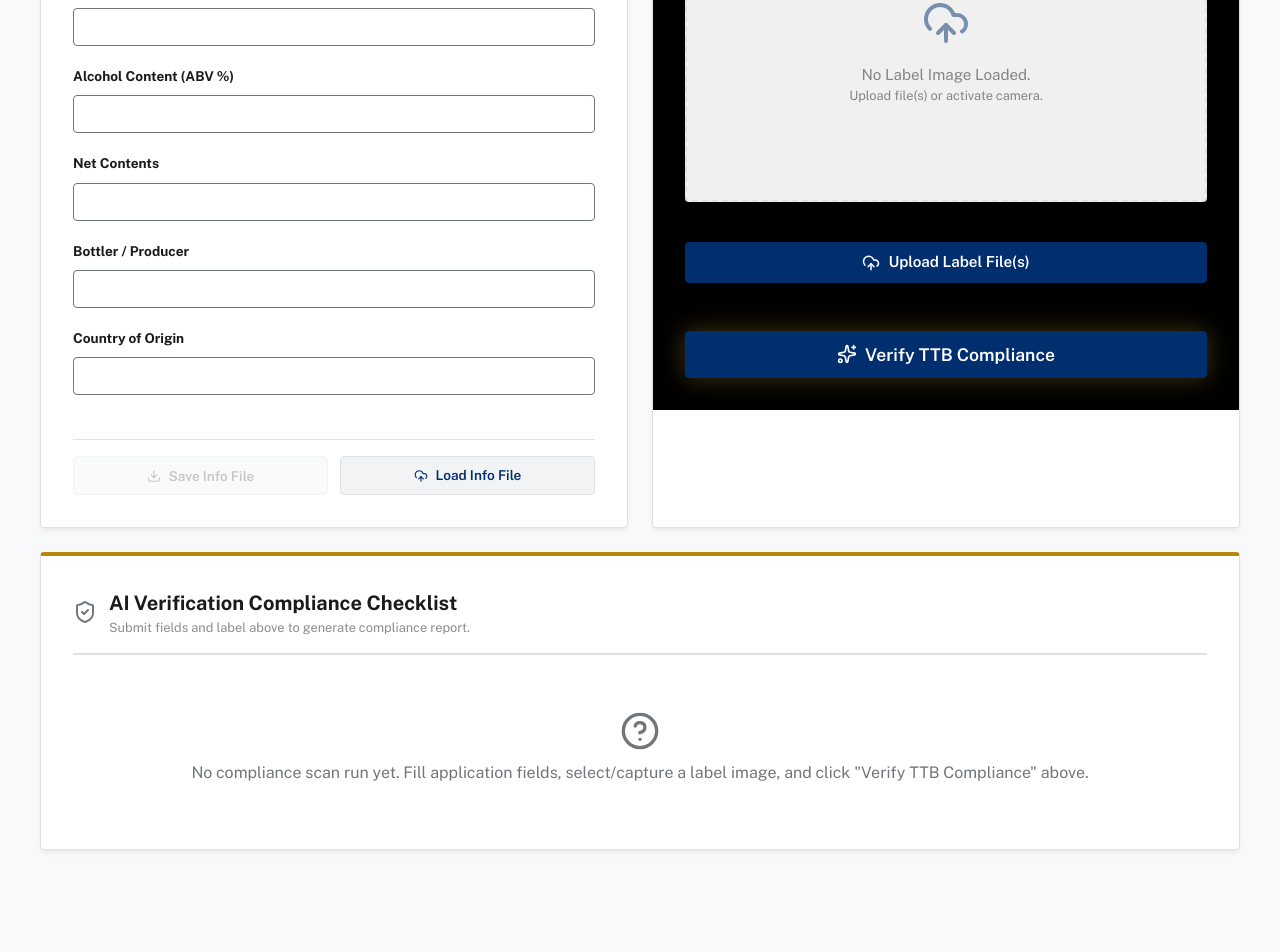
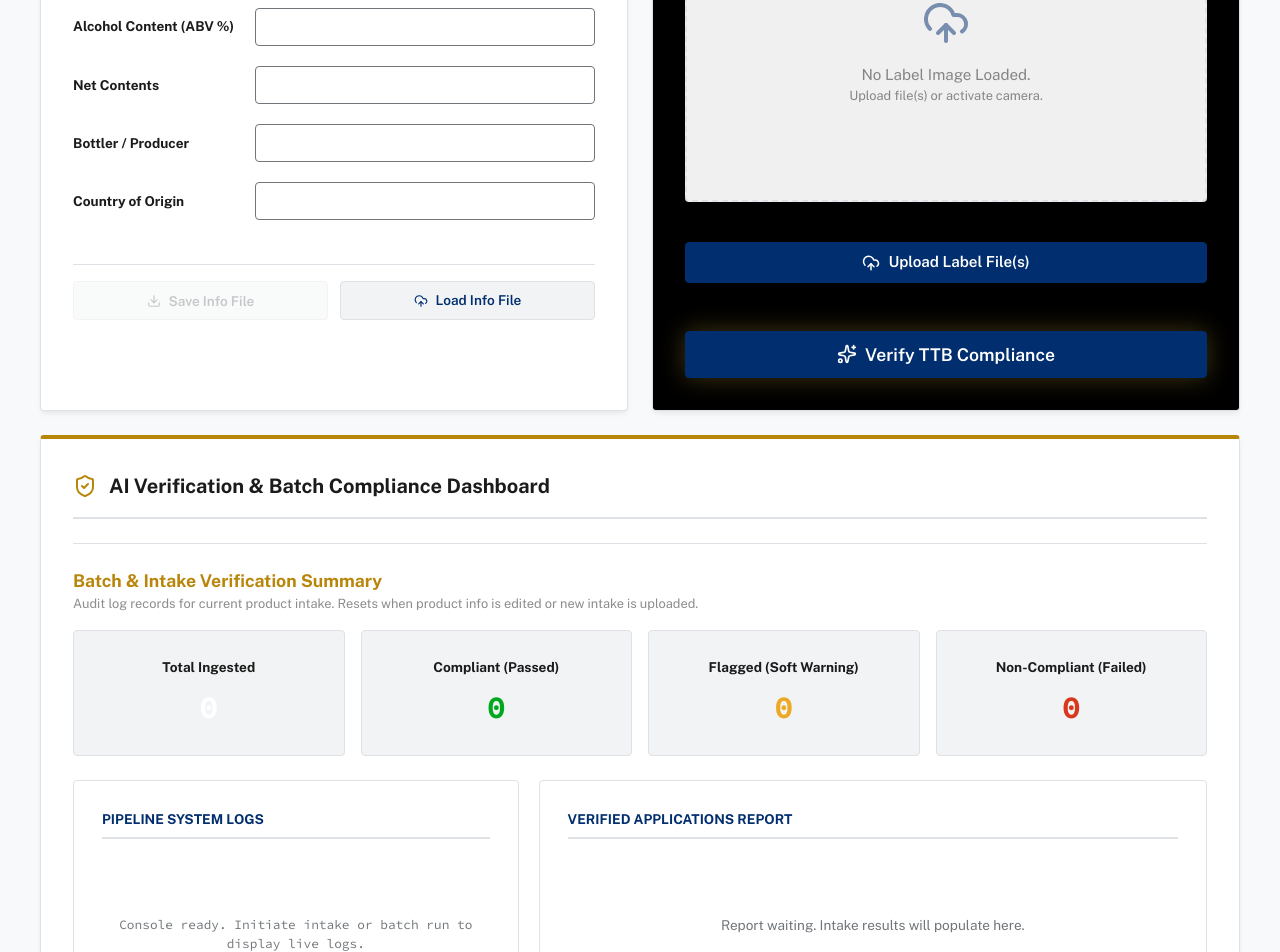
Before and after one commit to torresjchristopher/Label, a React (Vite) app: page / in a window 1280 px wide. Shown: the part 320-1272 px from the top of the page. Before the commit the page ends 1194 px from the top, so only its background shows below. Built offline with nearby package versions, Linux system fonts and the light colour scheme.

Commit message:
Layout update: Place form text boxes to right of labels, preserve and embed full Batch Verification Dashboard, and remove static subtitle text

```diff
--- a/src/App.tsx
+++ b/src/App.tsx
@@ -8,7 +8,6 @@ import {
   Play,
   Download,
   Accessibility,
-  HelpCircle,
   Volume2,
   VolumeX
 } from 'lucide-react';
@@ -75,7 +74,6 @@ export default function App() {
   const [isScanning, setIsScanning] = useState(false);
   const [scanProgress, setScanProgress] = useState(0);
   const [scanProgressText, setScanProgressText] = useState('');
-  const [showRawOcr, setShowRawOcr] = useState(false);
 
   // Mobile Camera States
   const videoRef = useRef<HTMLVideoElement>(null);
@@ -718,7 +716,7 @@ export default function App() {
                 </div>
                 <div className="panel-body">
                   <div className="form-vertical-stack">
-                    <div className="form-group">
+                    <div className="form-group-horizontal">
                       <label className="form-label">Brand Name</label>
                       <input
                         type="text"
@@ -728,7 +726,7 @@ export default function App() {
                         style={{ margin: 0 }}
                       />
                     </div>
-                    <div className="form-group">
+                    <div className="form-group-horizontal">
                       <label className="form-label">Class & Type Designation</label>
                       <input
                         type="text"
@@ -738,7 +736,7 @@ export default function App() {
                         style={{ margin: 0 }}
                       />
                     </div>
-                    <div className="form-group">
+                    <div className="form-group-horizontal">
                       <label className="form-label">Alcohol Content (ABV %)</label>
                       <input
                         type="text"
@@ -748,7 +746,7 @@ export default function App() {
                         style={{ margin: 0 }}
                       />
                     </div>
-                    <div className="form-group">
+                    <div className="form-group-horizontal">
                       <label className="form-label">Net Contents</label>
                       <input
                         type="text"
@@ -758,7 +756,7 @@ export default function App() {
                         style={{ margin: 0 }}
                       />
                     </div>
-                    <div className="form-group">
+                    <div className="form-group-horizontal">
                       <label className="form-label">Bottler / Producer</label>
                       <input
                         type="text"
@@ -768,7 +766,7 @@ export default function App() {
                         style={{ margin: 0 }}
                       />
                     </div>
-                    <div className="form-group">
+                    <div className="form-group-horizontal">
                       <label className="form-label">Country of Origin</label>
                       <input
                         type="text"
@@ -937,21 +935,20 @@ export default function App() {
                   </div>
                 </div>
               )}
-
             </div>
 
-            {/* VERIFICATION REPORT ACCORDION CONTAINER */}
+            {/* VERIFICATION REPORT & BATCH DASHBOARD */}
             <div className="verification-results-panel">
               <div className="results-header">
                 <div className="flex-row align-center">
-                  <ShieldCheck size={24} style={{ color: verificationResult ? (verificationResult.overallPassed ? 'var(--color-success)' : 'var(--color-error)') : 'var(--text-muted)' }} />
+                  <ShieldCheck size={24} style={{ color: verificationResult ? (verificationResult.overallPassed ? 'var(--color-success)' : 'var(--color-error)') : 'var(--accent-gold)' }} />
                   <div>
-                    <h3 style={{ fontSize: '1.25rem' }}>AI Verification Compliance Checklist</h3>
+                    <h3 style={{ fontSize: '1.25rem' }}>AI Verification & Batch Compliance Dashboard</h3>
+                    {verificationResult && (
                       <p className="opacity-50" style={{ fontSize: '0.8rem' }}>
-                      {verificationResult
-                        ? `Compliance report compiled locally in ${verificationResult.processingTimeMs}ms`
-                        : 'Submit fields and label above to generate compliance report.'}
+                        Compliance report compiled locally in {verificationResult.processingTimeMs}ms
                       </p>
+                    )}
                   </div>
                 </div>
                 {verificationResult && (
@@ -971,8 +968,9 @@ export default function App() {
                 )}
               </div>
 
-              {verificationResult ? (
-                <div>
+              {/* Single Checklist Report */}
+              {verificationResult && (
+                <div style={{ marginBottom: '2rem' }}>
                   <div className="results-grid">
 
                     {/* Brand Name row */}
@@ -1093,36 +1091,6 @@ export default function App() {
                     ))}
                   </div>
 
-                  {/* Warning Highlight Box */}
-                  <div className="warning-verification-box">
-                    <span className="form-label" style={{ color: 'var(--accent-gold)' }}>Word-by-Word Conformity Analysis</span>
-                    <p style={{ fontSize: '0.8rem', color: 'var(--text-secondary)', marginBottom: '8px' }}>
-                      Visual key: <span className="diff-word match" style={{ border: '1px solid rgba(255,255,255,0.1)', fontSize: '0.75rem' }}>Passed</span>
-                      <span className="diff-word casing_error" style={{ fontSize: '0.75rem' }}>Header Casing Error</span>
-                      <span className="diff-word missing" style={{ fontSize: '0.75rem' }}>Missing Text</span>
-                      <span className="diff-word added" style={{ fontSize: '0.75rem' }}>Extra Added Text</span>
-                    </p>
-
-                    <div className="warning-diff-text">
-                      {verificationResult.warningStatement.diffWords && verificationResult.warningStatement.diffWords.map((wd, index) => (
-                        <span key={index} className={`diff-word ${wd.status}`}>
-                          {wd.word}
-                        </span>
-                      ))}
-                    </div>
-
-                    {/* Error lists */}
-                    {verificationResult.warningStatement.errors.length > 0 && (
-                      <div style={{ marginTop: '1rem' }}>
-                        <span className="form-label" style={{ color: 'var(--color-error)' }}>Flagged Warning Statements:</span>
-                        <ul className="warning-errors-list">
-                          {verificationResult.warningStatement.errors.map((err, idx) => (
-                            <li key={idx} className="warning-error-item">{err}</li>
-                          ))}
-                        </ul>
-                      </div>
-                    )}
-
                   {/* Component failure recording action for live/single scans */}
                   {!verificationResult.overallPassed && (
                     <div style={{ marginTop: '1.25rem', padding: '1rem 1.25rem', background: 'var(--color-error-bg)', border: '1px solid var(--color-error-border)', borderRadius: '4px', display: 'flex', justifyContent: 'space-between', alignItems: 'center', flexWrap: 'wrap', gap: '0.75rem' }}>
@@ -1146,39 +1114,19 @@ export default function App() {
                       </button>
                     </div>
                   )}
-
-                  </div>
-
-                  {/* Raw OCR logs */}
-                  <div style={{ marginTop: '1rem' }}>
-                    <button className="btn-link" style={{ fontSize: '0.8rem' }} onClick={() => setShowRawOcr(!showRawOcr)}>
-                      {showRawOcr ? 'Hide raw extracted OCR text' : 'Show raw extracted OCR text'}
-                    </button>
-                    {showRawOcr && (
-                      <pre style={{ background: '#000', padding: '1rem', borderRadius: '8px', border: '1px solid var(--border-color)', fontSize: '0.75rem', marginTop: '0.5rem', fontFamily: 'var(--font-mono)', whiteSpace: 'pre-wrap' }}>
-                        {verificationResult.ocrRawText}
-                      </pre>
-                    )}
-                  </div>
-                </div>
-              ) : (
-                <div style={{ padding: '2rem 0', textAlign: 'center', color: 'var(--text-muted)' }}>
-                  <HelpCircle size={40} style={{ margin: '0 auto 10px auto', display: 'block' }} />
-                  <p>No compliance scan run yet. Fill application fields, select/capture a label image, and click "Verify TTB Compliance" above.</p>
                 </div>
               )}
-            </div>
 
-            {/* ACCUMULATED AUDIT LOG (Janet's Seattle Request / Mobile Single Page Batch) */}
-            {(batchList.length > 0 || isProcessingBatch) && (
-              <div className="glass-card" style={{ marginTop: '1rem' }}>
+              {/* BATCH VERIFICATION DASHBOARD COMPONENT */}
+              <div style={{ marginTop: '1.5rem', paddingTop: '1.5rem', borderTop: '1px solid var(--border-color)' }}>
                 <div style={{ display: 'flex', justifyContent: 'space-between', alignItems: 'center', marginBottom: '1rem', flexWrap: 'wrap', gap: '0.5rem' }}>
                   <div>
-                    <h3 style={{ fontSize: '1.25rem' }}>Product Verification History & Stats</h3>
+                    <h4 style={{ fontSize: '1.1rem', color: 'var(--accent-gold)' }}>Batch & Intake Verification Summary</h4>
                     <p className="opacity-50" style={{ fontSize: '0.8rem' }}>
-                      Accumulated audit logs for the current product brand. Resets when product info changes.
+                      Audit log records for current product intake. Resets when product info is edited or new intake is uploaded.
                     </p>
                   </div>
+                  {batchList.length > 0 && (
                     <button
                       type="button"
                       className="btn btn-secondary"
@@ -1192,10 +1140,12 @@ export default function App() {
                       disabled={isProcessingBatch}
                       style={{ padding: '6px 12px', fontSize: '0.75rem' }}
                     >
-                    Clear History
+                      Clear Intake Log
                     </button>
+                  )}
                 </div>
 
+                {/* Dashboard Stats Grid */}
                 <div className="batch-stats-grid" style={{ marginBottom: '1.5rem' }}>
                   <div className="batch-stat-card">
                     <span className="form-label">Total Ingested</span>
@@ -1227,14 +1177,16 @@ export default function App() {
                   </div>
                 )}
 
+                {/* Live Pipeline log terminal & Table */}
                 <div style={{ display: 'grid', gridTemplateColumns: isMobile ? '1fr' : '1fr 1.5fr', gap: '1.25rem' }}>
-                  {/* Logs */}
+
+                  {/* Terminal Logs */}
                   <div className="batch-log-panel">
                     <div className="batch-log-header">Pipeline System Logs</div>
                     <div className="batch-log-list">
                       {batchLog.length === 0 ? (
                         <div style={{ color: 'var(--text-muted)', textAlign: 'center', paddingTop: '4rem' }}>
-                          Console ready.
+                          Console ready. Initiate intake or batch run to display live logs.
                         </div>
                       ) : (
                         batchLog.map((log, idx) => (
@@ -1247,7 +1199,7 @@ export default function App() {
                     </div>
                   </div>
 
-                  {/* List */}
+                  {/* Verified results list */}
                   <div className="batch-log-panel" style={{ height: 'auto', maxHeight: '550px' }}>
                     <div className="batch-log-header" style={{ display: 'flex', justifyContent: 'space-between', alignItems: 'center' }}>
                       <span>Verified Applications Report</span>
@@ -1260,7 +1212,7 @@ export default function App() {
 
                     {batchList.length > 0 && (
                       <>
-                        {/* Non-Compliant Alert Box */}
+                        {/* Non-Compliant Alert Box listing all non-compliant IDs */}
                         {batchList.filter(item => item.result !== 'Approved (Auto)').length > 0 && (
                           <div className="batch-noncompliant-alert">
                             <strong>⚠️ Non-Compliant Uploads Flagged:</strong>
@@ -1273,7 +1225,7 @@ export default function App() {
                         {/* Filter bar */}
                         <div className="batch-filter-bar">
                           <button type="button" className={`batch-filter-btn ${batchFilter === 'all' ? 'active' : ''}`} onClick={() => setBatchFilter('all')}>
-                            All ({batchList.length})
+                            All Uploads ({batchList.length})
                           </button>
                           <button type="button" className={`batch-filter-btn ${batchFilter === 'non-compliant' ? 'active' : ''}`} onClick={() => setBatchFilter('non-compliant')} style={{ color: 'var(--color-error)' }}>
                             Non-Compliant ({batchList.filter(item => item.result !== 'Approved (Auto)').length})
@@ -1288,7 +1240,7 @@ export default function App() {
                     <div className="batch-log-list" style={{ fontFamily: 'var(--font-sans)', fontSize: '0.85rem' }}>
                       {batchList.length === 0 ? (
                         <div style={{ color: 'var(--text-muted)', textAlign: 'center', paddingTop: '4rem' }}>
-                          Report waiting.
+                          Report waiting. Intake results will populate here.
                         </div>
                       ) : (
                         <div style={{ display: 'flex', flexDirection: 'column', gap: '0.5rem' }}>
@@ -1318,10 +1270,10 @@ export default function App() {
                       )}
                     </div>
                   </div>
+
                 </div>
               </div>
-            )}
-
+            </div>
           </div>
         </main>
       </div>
--- a/src/index.css
+++ b/src/index.css
@@ -237,6 +237,20 @@ header {
   display: flex;
   flex-direction: column;
   gap: 0.55rem;
+}
+
+.form-group-horizontal {
+  display: grid;
+  grid-template-columns: 170px 1fr;
+  align-items: center;
+  gap: 0.75rem;
+}
+
+@media (max-width: 768px) {
+  .form-group-horizontal {
+    grid-template-columns: 1fr;
+    gap: 0.35rem;
+  }
 }
 
 .form-label {
```
Lines whose indentation alone changed are shown as unchanged.
